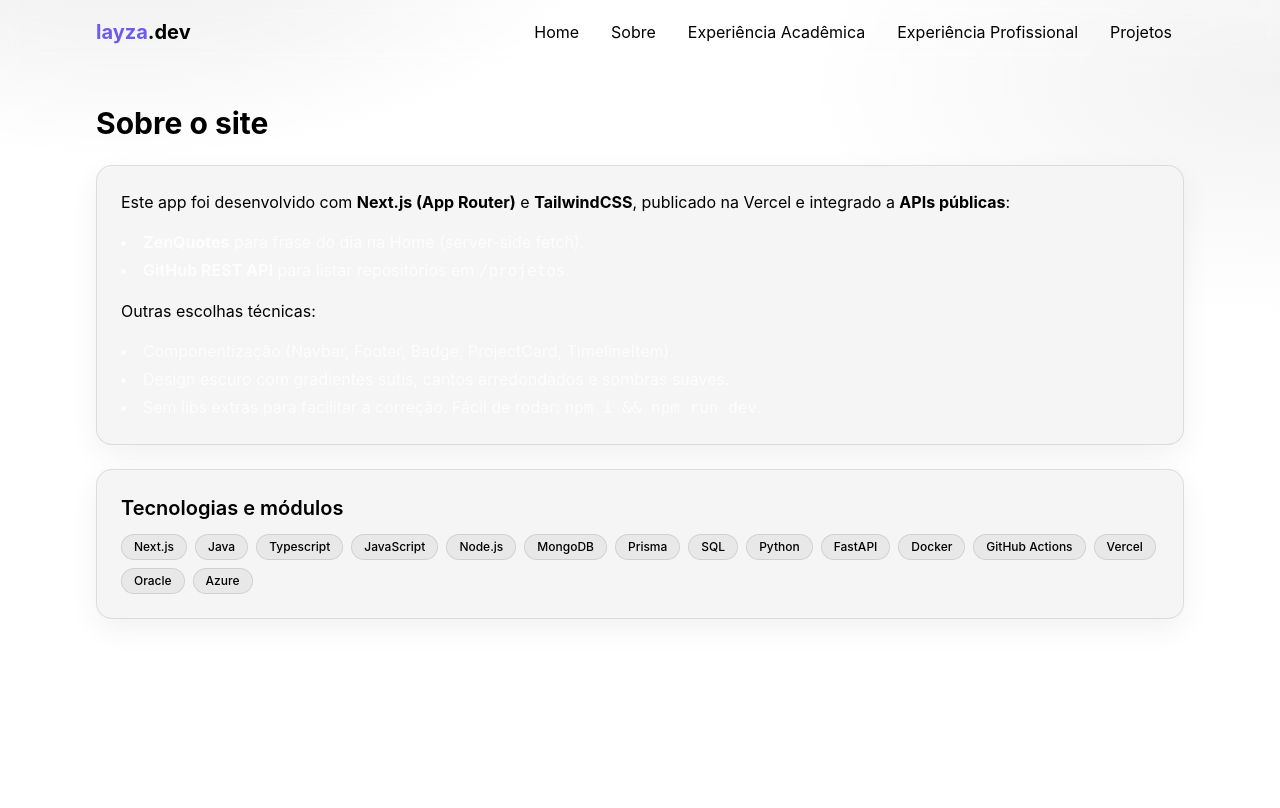
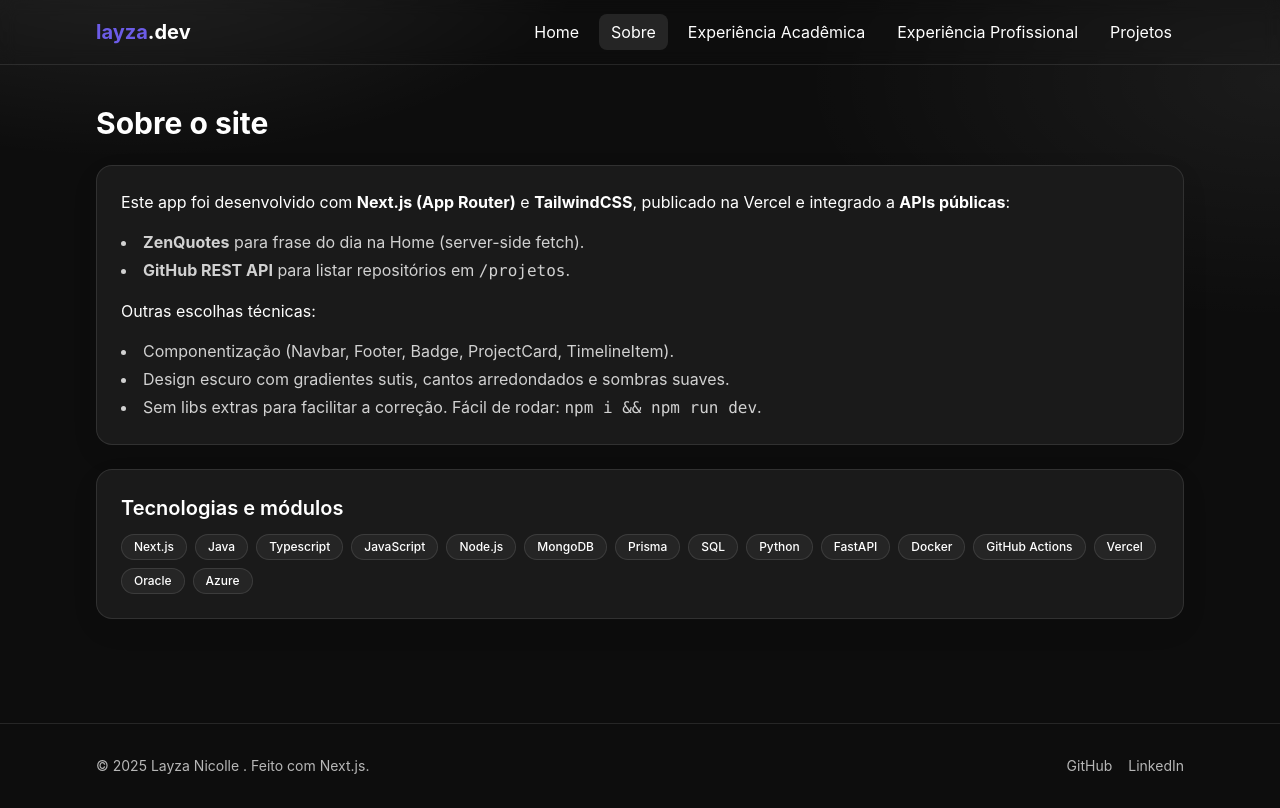
Before and after one commit to LayzaNicolle/portfolio, a Next.js app: page /sobre in a window 1280 px wide. Built offline with nearby package versions, Linux system fonts and the light colour scheme.

Commit message:
ajustes finais

```diff
--- a/app/globals.css
+++ b/app/globals.css
@@ -3,24 +3,24 @@
 @tailwind utilities;
 
 :root {
-  --bg: #ffffff;
-  --card: #f5f5f5;
-  --muted: #555555;
+  --bg: #0D0D0D;
+  --card: #1A1A1A;
+  --muted: #BBBBBB;
 }
 
 html, body {
-  @apply bg-[var(--bg)] text-black font-body;
+  @apply bg-[var(--bg)] text-white font-body;
 }
 
 .gradient {
-  background-image: radial-gradient(1200px 600px at 10% -10%, rgba(0,0,0,.08), transparent 40%),
-                    radial-gradient(1200px 600px at 100% 10%, rgba(0,0,0,.05), transparent 40%);
+  background-image: radial-gradient(1200px 600px at 10% -10%, rgba(255,255,255,.10), transparent 40%),
+                    radial-gradient(1200px 600px at 100% 10%, rgba(255,255,255,.06), transparent 40%);
 }
 
 .card {
-  @apply bg-[var(--card)] rounded-2xl shadow-soft border border-black/10;
+  @apply bg-[var(--card)] rounded-2xl shadow-soft border border-white/10;
 }
 
 .badge {
-  @apply inline-flex items-center px-3 py-1 rounded-full text-xs font-medium bg-black/5 border border-black/10;
+  @apply inline-flex items-center px-3 py-1 rounded-full text-xs font-medium bg-white/5 border border-white/10;
 }
```
